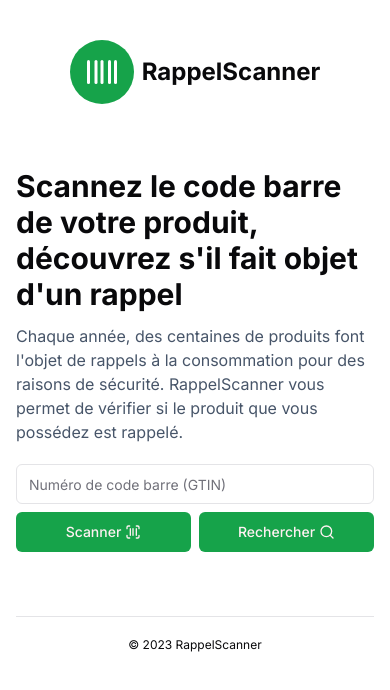
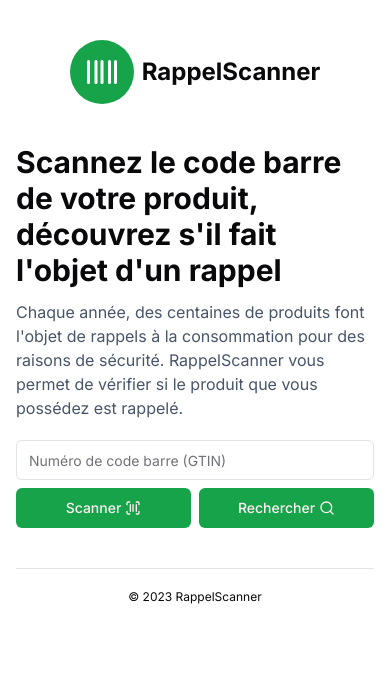
Before and after one commit to thomaslenaour/rappelscanner, a Next.js app: page / in a window 390 px wide. Shown: the top 690 px of the page. Built offline with nearby package versions, Linux system fonts and the light colour scheme.

Commit message:
build: add turborepo

```diff
--- a/app/page.tsx
+++ b/app/page.tsx
@@ -2,10 +2,10 @@
 
 export default function Home() {
   return (
-    <main className="max-w-2xl mx-auto my-16">
+    <main className="max-w-2xl mx-auto my-10 sm:my-16">
       <h1 className="font-bold text-3xl">
-        Scannez le code barre de votre produit, découvrez s&apos;il fait objet
-        d&apos;un rappel
+        Scannez le code barre de votre produit, découvrez s&apos;il fait
+        l&apos;objet d&apos;un rappel
       </h1>
       <p className="text-slate-600 mt-3">
         Chaque année, des centaines de produits font l&apos;objet de rappels à
--- a/package.json
+++ b/package.json
@@ -37,6 +37,7 @@
     "lint-staged": "^15.2.0",
     "postcss": "^8.4.32",
     "tailwindcss": "^3.4.0",
+    "turbo": "^1.11.2",
     "typescript": "^5.3.3"
   },
   "lint-staged": {
```
Also changed, not shown: turbo.json (added, +13 -0 lines), 2 other files (tests, documents, lock files or other folders).
